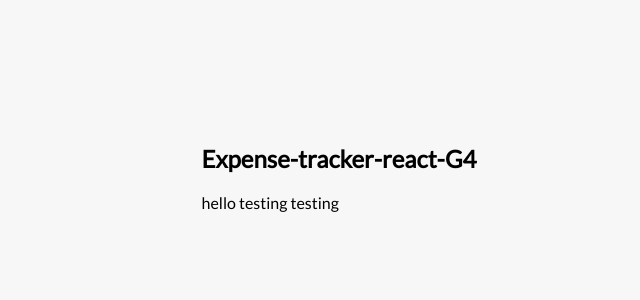
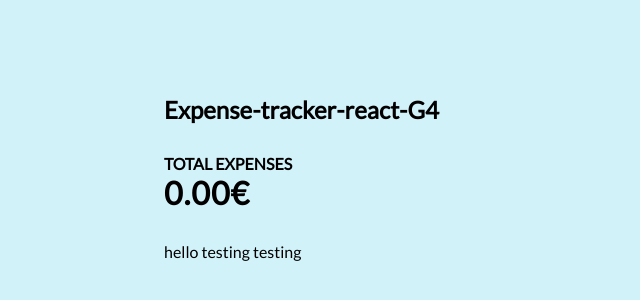
Before and after one commit to aarotukia/expense-tracker-react-G4, a React (Create React App) app: page / in a window 1280 px wide. Shown: the part 224-524 px from the top of the page, without its empty margins (301-941 px from the left). Built offline with nearby package versions, Linux system fonts and the light colour scheme.

Commit message:
Added css and total expenses

```diff
--- a/src/App.css
+++ b/src/App.css
@@ -9,7 +9,7 @@
 }
 
 body {
-  background-color: #f7f7f7;
+  background-color: #d2f2fa;
   display: flex;
   flex-direction: column;
   align-items: center;
--- a/src/App.js
+++ b/src/App.js
@@ -1,10 +1,14 @@
 import './App.css';
 import Header  from './components/Header';
+import TotalExpenses  from './components/TotalExpenses';
 
 function App() {
   return (
     <div>
      <Header />
+     <div className="container">
+       <TotalExpenses />
+       </div>
  <p> hello testing testing</p>
     </div>
   );
--- /dev/null
+++ b/src/components/TotalExpenses.js
@@ -0,0 +1,12 @@
+import React from 'react'
+
+const TotalExpenses = () => {
+  return (
+    <div>
+      <h4> Total Expenses </h4>
+      <h1 id="TotalExpense"> 0.00€</h1>
+    </div>
+  )
+}
+
+export default TotalExpenses
```
